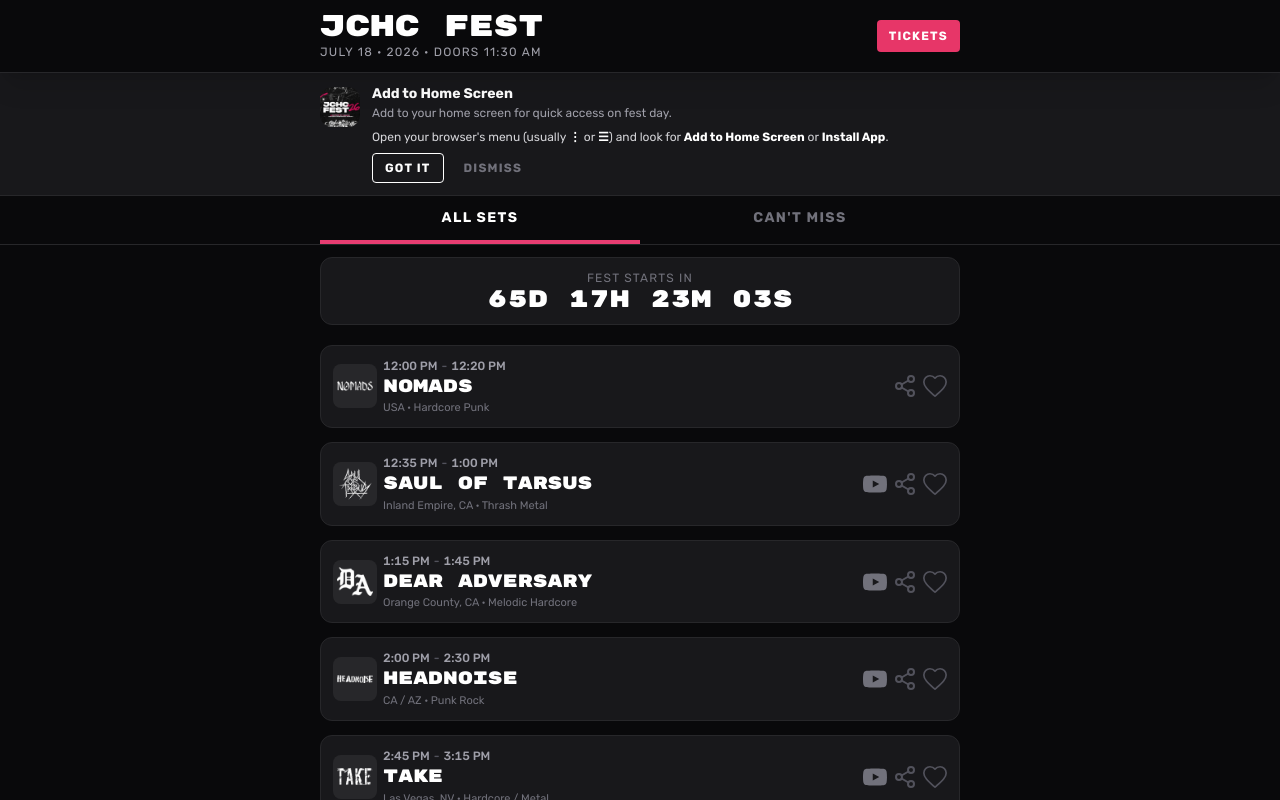
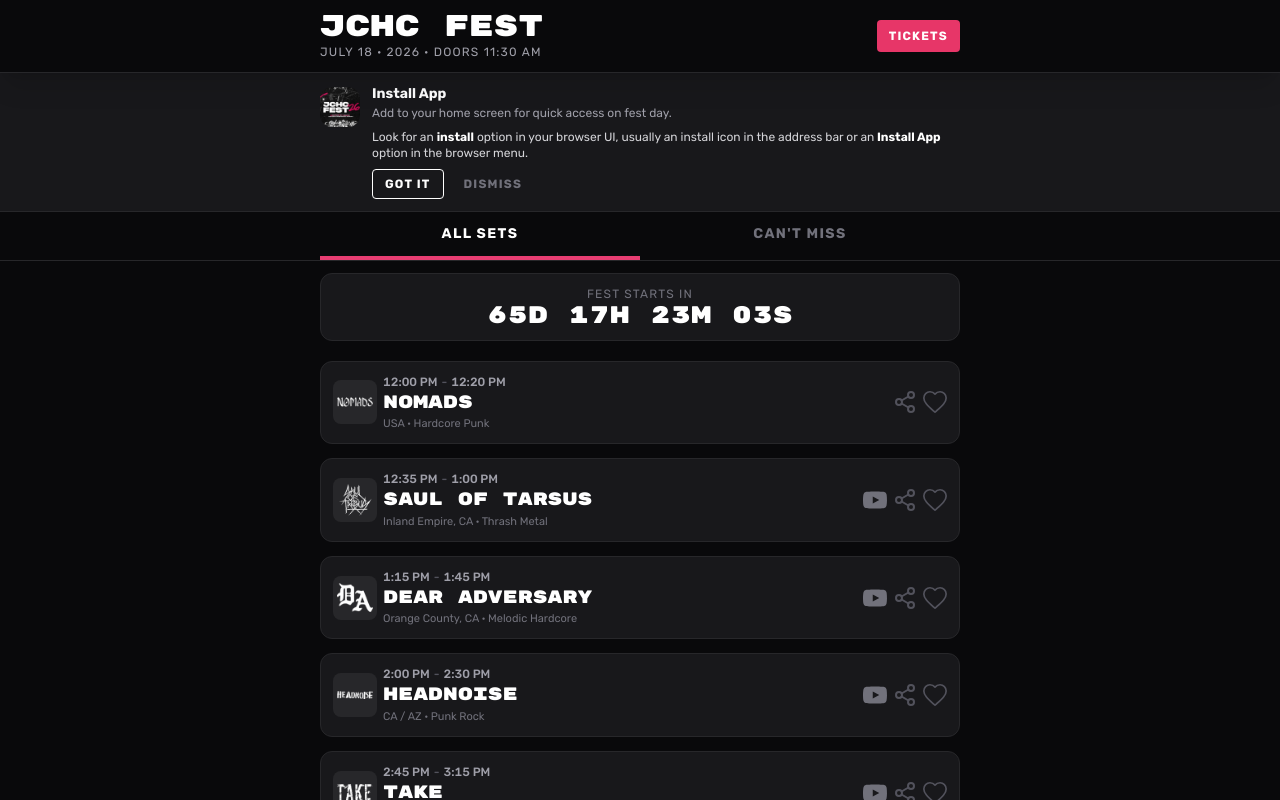
Before and after one commit to shawncothran/jchc-fest-app, a React (Vite) app: page / in a window 1280 px wide. Both pictures are taken after a click on the button "HOW TO". Shown: the top 800 px of the page. Built offline with nearby package versions, Linux system fonts and the light colour scheme.

Commit message:
fix: improve install prompt guidance across iOS, desktop, and native install flows

```diff
--- a/src/components/InstallPrompt.tsx
+++ b/src/components/InstallPrompt.tsx
@@ -7,18 +7,6 @@
 }
 
 type PromptVariant = "android" | "ios" | "other" | null;
-
-function isIosSafari(): boolean {
-  if (typeof navigator === "undefined") {
-    return false;
-  }
-  const ua = navigator.userAgent;
-  const isIos = /iphone|ipad|ipod/i.test(ua);
-  // Chrome and Firefox on iOS set their own UA string but still use WebKit;
-  // we only want vanilla Safari (no "CriOS" or "FxiOS")
-  const isSafari = /safari/i.test(ua) && !/crios|fxios/i.test(ua);
-  return isIos && isSafari;
-}
 
 function isIos(): boolean {
   if (typeof navigator === "undefined") {
@@ -57,7 +45,7 @@
     if (isStandalone() || isDismissed()) {
       return null;
     }
-    if (isIosSafari()) {
+    if (isIos()) {
       return "ios";
     }
     return null;
@@ -119,6 +107,67 @@
     return null;
   }
 
+  const panelTitle = variant === "ios" ? "Add to Home Screen" : "Install App";
+  let summaryText = "Add to your home screen for quick access on fest day.";
+  if (variant === "android") {
+    summaryText =
+      "Use the Install button here, or look for the install icon in the address bar.";
+  } else if (variant === "ios") {
+    summaryText = "Install for quick access on fest day.";
+  }
+
+  let expandedContent = (
+    <p className="mt-2 text-xs text-zinc-300">
+      Look for an <span className="font-bold text-white">install</span> option
+      in your browser UI, usually an install icon in the address bar or an
+      <span className="font-bold text-white"> Install App</span> option in the
+      browser menu.
+    </p>
+  );
+
+  if (variant === "ios") {
+    expandedContent = (
+      <ol className="mt-2 space-y-1 text-xs text-zinc-300 list-none">
+        <li>
+          <span className="text-zinc-500 mr-1">1.</span>
+          Tap the{" "}
+          <span className="inline-flex items-center gap-1 rounded-md border border-zinc-700 bg-zinc-800 px-2 py-0.5 font-bold text-white align-middle shadow-sm">
+            Share
+            {/* Common iOS share icon */}
+            <svg
+              xmlns="http://www.w3.org/2000/svg"
+              viewBox="0 0 24 24"
+              fill="none"
+              stroke="currentColor"
+              strokeWidth="2"
+              strokeLinecap="round"
+              strokeLinejoin="round"
+              className="h-3.5 w-3.5 shrink-0"
+              aria-hidden="true"
+            >
+              <path d="M4 12v8a2 2 0 0 0 2 2h12a2 2 0 0 0 2-2v-8" />
+              <polyline points="16 6 12 2 8 6" />
+              <line x1="12" y1="2" x2="12" y2="15" />
+            </svg>
+          </span>{" "}
+          button in your browser toolbar.
+        </li>
+        <li>
+          <span className="text-zinc-500 mr-1">2.</span>
+          Scroll down and tap{" "}
+          <span className="font-bold text-white">Add to Home Screen</span>.
+        </li>
+        <li>
+          <span className="text-zinc-500 mr-1">3.</span>
+          Tap <span className="font-bold text-white">Add</span>.
+        </li>
+      </ol>
+    );
+  }
+
+  const showInstallButton = variant === "android";
+  const showHowToButton = variant !== "android";
+
   return (
     <div className="border-b border-zinc-800 bg-zinc-900">
       <div className="max-w-2xl mx-auto px-3 sm:px-4 py-3 flex items-start gap-2 sm:gap-3">
@@ -132,114 +181,30 @@
 
         <div className="flex-1 min-w-0">
           <p className="text-sm font-bold text-white leading-tight">
-            Add to Home Screen
+            {panelTitle}
           </p>
 
-          {variant === "android" && (
-            <p className="text-xs text-zinc-400 mt-0.5">
-              Install the app for quick access on fest day.
-            </p>
-          )}
-
-          {variant === "ios" && (
-            <>
-              <p className="text-xs text-zinc-400 mt-0.5">
-                Install for quick access on fest day.
-              </p>
-              {iosExpanded && (
-                <ol className="mt-2 space-y-1 text-xs text-zinc-300 list-none">
-                  <li>
-                    <span className="text-zinc-500 mr-1">1.</span>
-                    Tap the{" "}
-                    <span className="inline-flex items-center gap-0.5 font-bold text-white">
-                      Share
-                      {/* Safari share icon */}
-                      <svg
-                        xmlns="http://www.w3.org/2000/svg"
-                        viewBox="0 0 24 24"
-                        fill="none"
-                        stroke="currentColor"
-                        strokeWidth="2"
-                        strokeLinecap="round"
-                        strokeLinejoin="round"
-                        className="w-3.5 h-3.5"
-                        aria-hidden="true"
-                      >
-                        <path d="M4 12v8a2 2 0 0 0 2 2h12a2 2 0 0 0 2-2v-8" />
-                        <polyline points="16 6 12 2 8 6" />
-                        <line x1="12" y1="2" x2="12" y2="15" />
-                      </svg>
-                    </span>{" "}
-                    button in Safari&apos;s toolbar.
-                  </li>
-                  <li>
-                    <span className="text-zinc-500 mr-1">2.</span>
-                    Scroll down and tap{" "}
-                    <span className="font-bold text-white">
-                      Add to Home Screen
-                    </span>
-                    .
-                  </li>
-                  <li>
-                    <span className="text-zinc-500 mr-1">3.</span>
-                    Tap <span className="font-bold text-white">Add</span>.
-                  </li>
-                </ol>
-              )}
-            </>
-          )}
-
-          {variant === "other" && (
-            <>
-              <p className="text-xs text-zinc-400 mt-0.5">
-                Add to your home screen for quick access on fest day.
-              </p>
-              {iosExpanded &&
-                (isIos() ? (
-                  <p className="mt-2 text-xs text-zinc-300">
-                    Open this page in{" "}
-                    <span className="font-bold text-white">Safari</span>, then
-                    tap the <span className="font-bold text-white">Share</span>{" "}
-                    button and choose{" "}
-                    <span className="font-bold text-white">
-                      Add to Home Screen
-                    </span>
-                    .
-                  </p>
-                ) : (
-                  <p className="mt-2 text-xs text-zinc-300">
-                    Open your browser&apos;s menu (usually{" "}
-                    <span className="font-bold text-white">⋮</span> or{" "}
-                    <span className="font-bold text-white">☰</span>) and look
-                    for{" "}
-                    <span className="font-bold text-white">
-                      Add to Home Screen
-                    </span>{" "}
-                    or <span className="font-bold text-white">Install App</span>
-                    .
-                  </p>
-                ))}
-            </>
-          )}
+          <p className="text-xs text-zinc-400 mt-0.5">{summaryText}</p>
+          {showHowToButton && iosExpanded ? expandedContent : null}
 
           {/* Actions */}
           <div className="flex gap-2 mt-2">
-            {variant === "android" && (
+            {showInstallButton ? (
               <button
                 onClick={() => void handleInstall()}
                 className="text-xs font-bold uppercase tracking-widest border border-white hover:bg-white/10 active:bg-white/20 text-white px-3 py-1.5 rounded transition-colors"
               >
                 Install
               </button>
-            )}
-            {(variant === "ios" || variant === "other") && (
+            ) : null}
+            {showHowToButton ? (
               <button
                 onClick={() => setIosExpanded((v) => !v)}
                 className="text-xs font-bold uppercase tracking-widest border border-white hover:bg-white/10 active:bg-white/20 text-white px-3 py-1.5 rounded transition-colors"
               >
                 {iosExpanded ? "Got it" : "How to"}
               </button>
-            )}
+            ) : null}
             <button
               onClick={dismiss}
               className="text-xs font-bold uppercase tracking-widest text-zinc-500 hover:text-zinc-300 px-3 py-1.5 rounded transition-colors"
```
Also changed, not shown: 2 other files (tests, documents, lock files or other folders).
